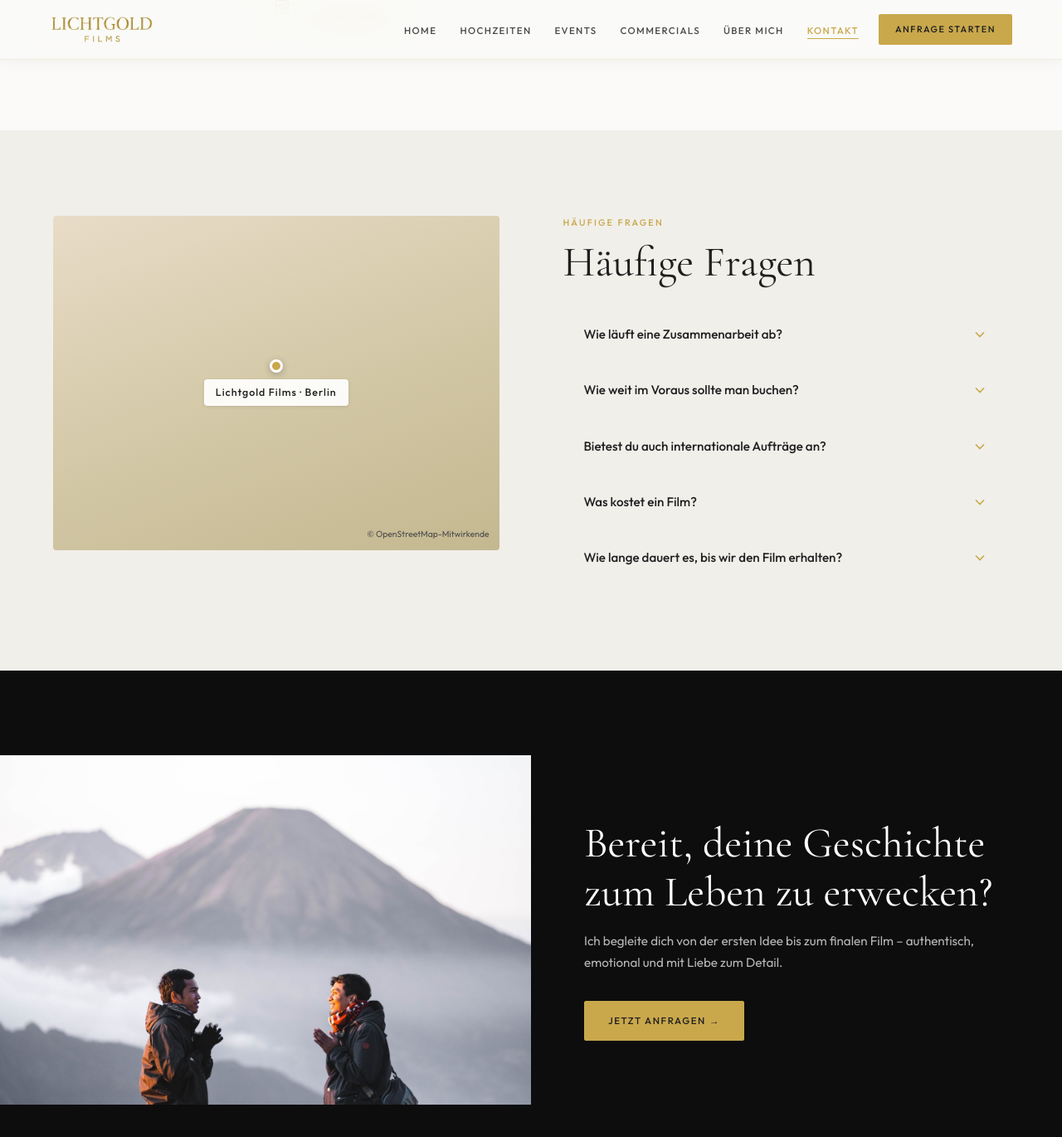
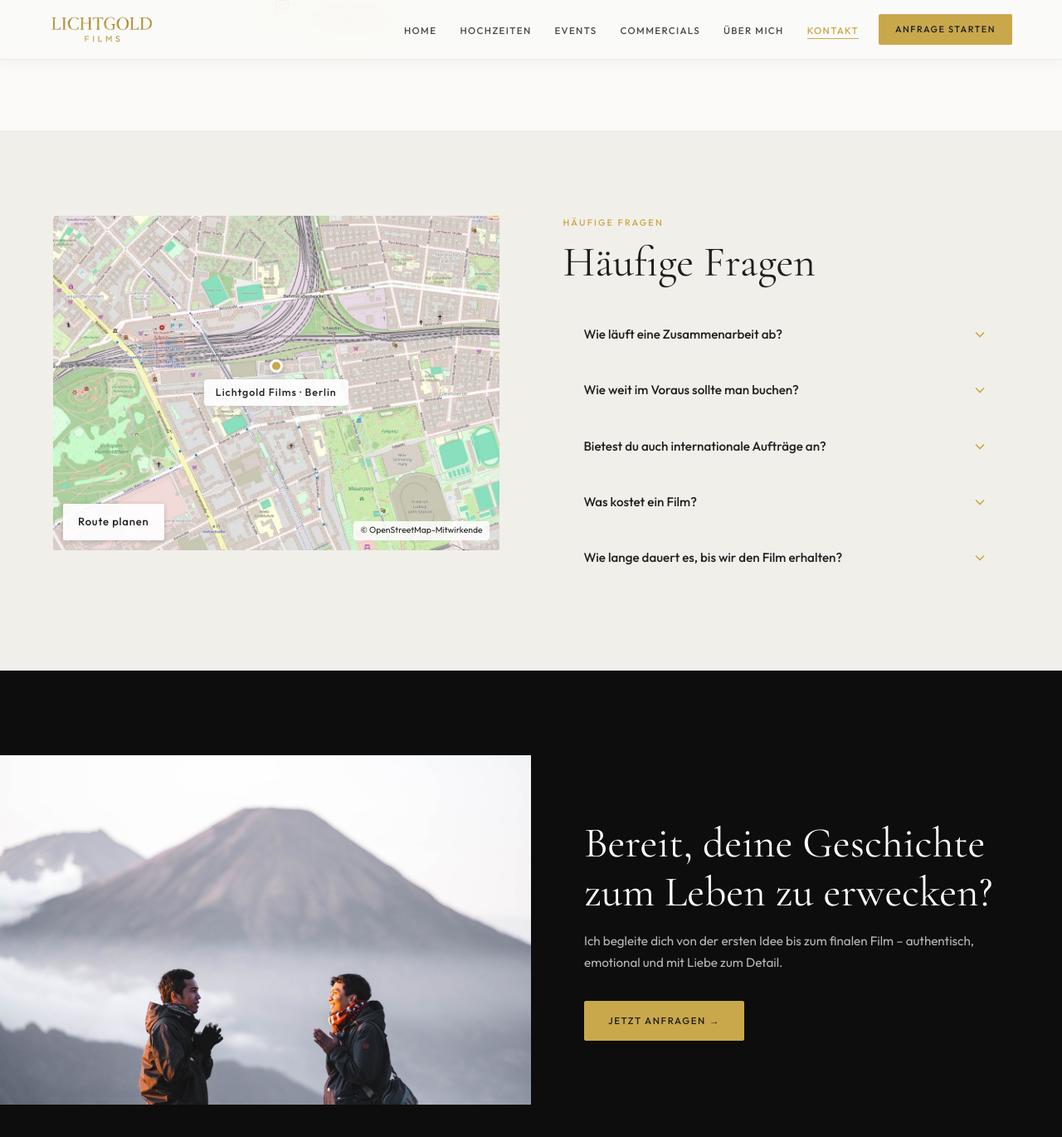
Before and after one commit to KaraMatrix/lichtgold-films, a Jekyll site: the page built from kontakt.md, in a window 1280 px wide and 1400 px high, scrolled down 1408 px. Shown: the top 1370 px of the window at 83% size. Built offline with Jekyll 4.4.1, drawn with Linux system fonts in a browser that asks for light colours.

Commit message:
Kontakt: statische OSM-Karte (DSGVO-frei, im Repo) mit Pin und Route-Link; Label Webseiten-Einstellungen
Co-Authored-By: Claude Fable 5 <noreply@anthropic.com>

```diff
--- a/_layouts/default.html
+++ b/_layouts/default.html
@@ -681,12 +681,15 @@
   <section class="karte-faq-section" aria-label="Standort und häufige Fragen">
     <div class="container">
       <div class="karte-faq-inner">
-        <div class="karte-placeholder reveal" role="img" aria-label="Standort {{ f.ort | escape }} – {{ f.name | escape }}, {{ f.strasse | escape }}, {{ f.plz | escape }} {{ f.ort | escape }}">
+        {% capture route_ziel %}{{ f.strasse }}, {{ f.plz }} {{ f.ort }}{% endcapture %}
+        <div class="karte reveal">
+          <img class="karte-bild" src="{{ '/assets/karte.jpg' | relative_url }}" alt="Stadtplan: {{ f.strasse | escape }}, {{ f.plz | escape }} {{ f.ort | escape }}" loading="lazy" width="1120" height="840">
           <div class="karte-pin" aria-hidden="true">
             <div class="karte-pin-dot"></div>
             <div class="karte-pin-label">{{ f.name | escape }} · {{ f.ort | escape }}</div>
           </div>
-          <div class="karte-attribution" aria-hidden="true">© OpenStreetMap-Mitwirkende</div>
+          <a class="karte-route" href="https://www.google.com/maps/dir/?api=1&amp;destination={{ route_ziel | url_encode }}" target="_blank" rel="noopener">Route planen</a>
+          <div class="karte-attribution">© OpenStreetMap-Mitwirkende</div>
         </div>
 
         {% if d.faq.size > 0 %}
--- a/assets/style.css
+++ b/assets/style.css
@@ -492,7 +492,7 @@ footer { background: var(--dark-mid); color: var(--text-light); padding: clamp(6
 .reveal { opacity: 0; transform: translateY(24px); transition: opacity 0.6s ease, transform 0.6s ease; }
 .reveal--visible { opacity: 1; transform: none; }
 
-/* ===== KURATIERTE DESIGN-VARIANTEN (CMS: Website-Einstellungen) ===== */
+/* ===== KURATIERTE DESIGN-VARIANTEN (CMS: Webseiten-Einstellungen) ===== */
 /* Bildstimmung — wirkt auf alle Foto-/Video-Flächen */
 .stil-bild-warm :is(.hero-bg, .cta-bg, .kat-card__bg, .page-hero-img, .ueber-portrait, .story-portrait, .kamera-img, .cta-split-img, .projekt-thumb, .video-embed) img,
 .stil-bild-warm .video-facade__poster { filter: sepia(0.18) saturate(1.15); }
@@ -764,15 +764,27 @@ footer { background: var(--dark-mid); color: var(--text-light); padding: clamp(6
 /* Karte (links) + FAQ (rechts) als eine Zeile - entspricht dem Kontakt-Mockup. */
 .karte-faq-section { background: var(--cream-dark); }
 .karte-faq-inner { display: grid; grid-template-columns: 1fr 1fr; gap: clamp(40px, 6vw, 80px); align-items: start; }
-.karte-placeholder {
+.karte {
+  /* Verlauf bleibt als Hintergrund sichtbar, bis das Kartenbild geladen ist. */
   background: linear-gradient(160deg, #e8dcc8 0%, #d4c9a8 50%, #c4b890 100%);
   aspect-ratio: 4 / 3; border-radius: var(--radius-card); overflow: hidden;
   display: flex; align-items: center; justify-content: center; position: relative;
 }
-.karte-pin { display: flex; flex-direction: column; align-items: center; gap: 8px; }
+.karte-bild { position: absolute; inset: 0; width: 100%; height: 100%; object-fit: cover; }
+.karte-pin { position: relative; display: flex; flex-direction: column; align-items: center; gap: 8px; }
 .karte-pin-dot { width: 16px; height: 16px; background: var(--gold); border-radius: 50%; border: 3px solid #fff; box-shadow: 0 2px 8px rgba(0,0,0,0.25); }
 .karte-pin-label { background: rgba(255,255,255,0.92); border-radius: 4px; padding: 6px 14px; font-size: 0.78rem; font-weight: 500; letter-spacing: 0.08em; color: var(--text-dark); box-shadow: 0 1px 4px rgba(0,0,0,0.1); }
-.karte-attribution { position: absolute; bottom: 10px; right: 12px; font-size: 0.65rem; color: var(--text-mid); }
+.karte-route {
+  position: absolute; left: 12px; bottom: 12px; display: inline-flex; align-items: center;
+  min-height: 44px; padding: 0 18px; background: rgba(255,255,255,0.92); color: var(--text-dark);
+  border-radius: var(--radius-btn); font-size: 0.82rem; font-weight: 500; letter-spacing: 0.06em;
+  text-decoration: none; box-shadow: 0 1px 6px rgba(0,0,0,0.18);
+}
+.karte-route:hover { background: #fff; }
+.karte-attribution {
+  position: absolute; bottom: 12px; right: 12px; font-size: 0.65rem; color: var(--text-dark);
+  background: rgba(255,255,255,0.85); padding: 3px 8px; border-radius: 4px;
+}
 
 .faq-header { margin-bottom: 24px; }
 .faq-list { display: flex; flex-direction: column; gap: 2px; }
--- a/onboarding-anleitung.html
+++ b/onboarding-anleitung.html
@@ -127,7 +127,7 @@
 
   <h2>Ihr Design — per Klick anpassbar</h2>
   <div class="hinweise">
-    <div class="hinweis"><span class="punkt">→</span><p><strong>Website-Einstellungen:</strong> Formensprache (eckig/abgerundet), Bildstimmung (natürlich/warm/schwarzweiß), Seitenrhythmus, Bewegung.</p></div>
+    <div class="hinweis"><span class="punkt">→</span><p><strong>Webseiten-Einstellungen:</strong> Formensprache (eckig/abgerundet), Bildstimmung (natürlich/warm/schwarzweiß), Seitenrhythmus, Bewegung.</p></div>
     <div class="hinweis"><span class="punkt">→</span><p><strong>Startseite:</strong> Headline-Anordnung (linksbündig/gestaffelt), Google-Badge und bis zu 3 Trust-Badges. Jede Option ist geprüft — alles bleibt lesbar und sieht fertig aus.</p></div>
   </div>
 
```
Also changed, not shown: ANLEITUNG.md (+1 -1 lines), .pages.yml, README.md, assets/karte.jpg (added).
